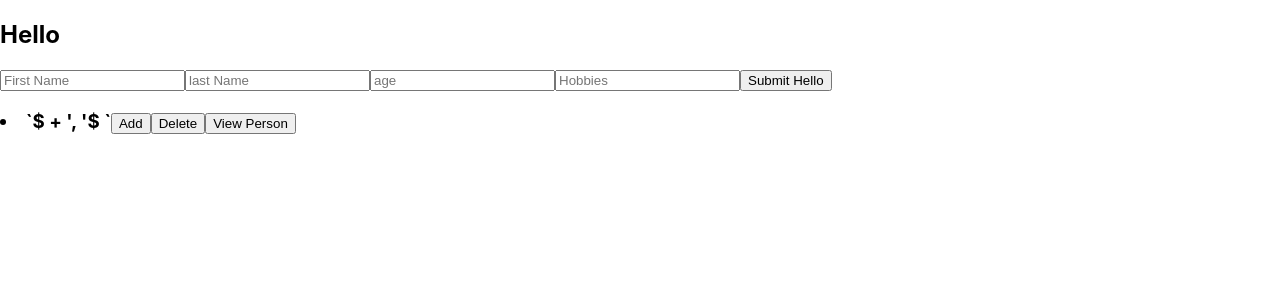
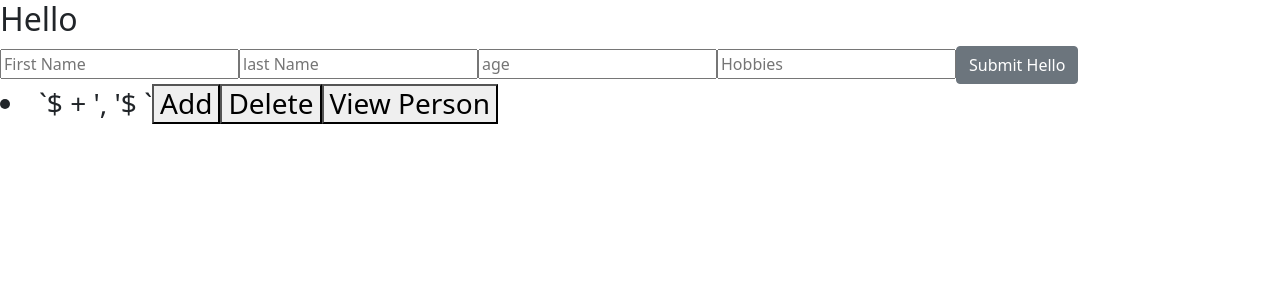
Before and after one commit to SBD2-HCBS/3rd_Time_Butter, a React (Create React App) app: page /adduser in a window 1280 px wide. Shown: the top 300 px of the page. Built offline with nearby package versions, Linux system fonts and the light colour scheme.

Commit message:
reactstrap

```diff
--- a/src/App.js
+++ b/src/App.js
@@ -3,7 +3,7 @@ import AddUser from "./components/AddUser";
 import React, {useState} from 'react'
 import {Link} from 'react-router-dom'
 import {Button} from 'reactstrap';
-//import 'bootstrap/dist/css/bootstrap.min.css';
+import 'bootstrap/dist/css/bootstrap.min.css';
 
 function App() {
 const [style, setStyle] = useState(true)
--- a/src/components/AddUser.js
+++ b/src/components/AddUser.js
@@ -6,7 +6,7 @@ import {Button} from 'reactstrap';
 import '../App.css';
 
 let id=0
-let san;
+let san = "secondary";
 const AddUser=(props)=>{
     const statePerson = useSelector(state=>state.person);
     const [submit,setSubmit] = useState(false)
@@ -83,7 +83,7 @@ const AddUser=(props)=>{
                 placeholder="Hobbies"
                 onChange={(e)=>setHobbies(e.target.value)}
             />
-            <Button color={san}>Submit Hello</Button>
+            <Button variant={san}>Submit Hello</Button>
 
         </form>
             <ViewContainer />
--- a/src/index.js
+++ b/src/index.js
@@ -7,12 +7,17 @@ import {Provider} from 'react-redux'
 import store from './ducks/store'
 import {BrowserRouter as Router, Routes, Route} from 'react-router-dom';
 import AddUser from './components/AddUser'
+import ViewSingleUser from './components/ViewSingleUser'
+
+
 ReactDOM.render(
     <Provider store={store}>
         <Router>
             <Routes>
                 <Route path='/' element={<App />} />
                 <Route path='/adduser' element={<AddUser/>} />
+                <Route path='/viewUser:id' element={<ViewSingleUser/>} />
+
             </Routes>
 
 </Router>
```
